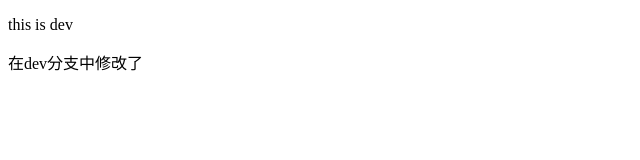
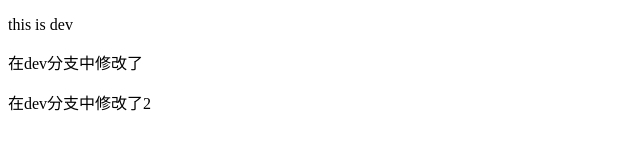
Before and after one commit to 10298365/GitTest, a plain HTML site: page dev.html in a window 1280 px wide. Shown: the whole page, without its empty margins (0-640 px from the left). Drawn offline with Linux system fonts and the light colour scheme.

Commit message:
dev修改2

```diff
--- a/dev.html
+++ b/dev.html
@@ -8,5 +8,6 @@
 <body>
     <p>this is dev</p>
     <p>在dev分支中修改了</p>
+    <p>在dev分支中修改了2</p>
 </body>
 </html>
```
